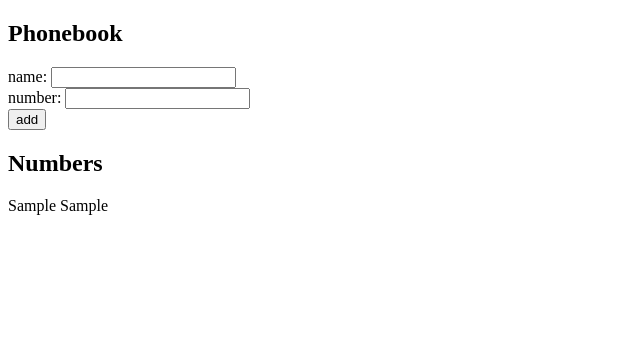
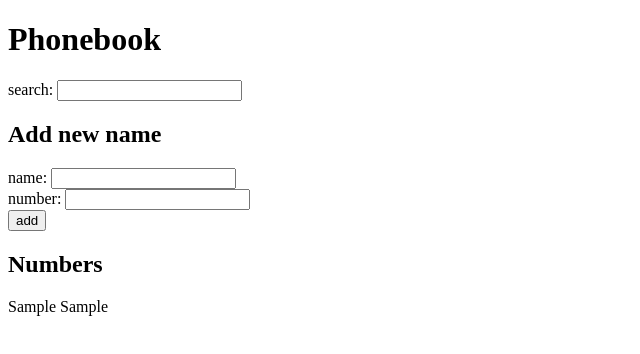
Before and after one commit to hehomm/fullstack, a React (Vite) app in the folder part2/phonebook/: page / in a window 1280 px wide. Both pictures are taken after typing "Sample", "Sample" into the empty fields and a click on the button "add". Shown: the top 354 px of the page, without its empty margins (0-640 px from the left). Built offline with nearby package versions, Linux system fonts and the light colour scheme.

Commit message:
Exercise 2.9.

```diff
--- a/part2/phonebook/src/App.jsx
+++ b/part2/phonebook/src/App.jsx
@@ -1,19 +1,41 @@
 import { useState } from 'react'
+
+const RenderNames = ({persons}) => {
+  return (
+    <div>
+      {persons.map(person => <div key={person.name} >{person.name} {person.number}</div>)}
+    </div>
+    )
+}
+
+const Display = ({ persons, search }) => {
+  // display all names if search bar is empty
+  // otherwise display search results
+  if (search==='') return <><RenderNames persons={persons}/></>
+  const re = new RegExp(`${search}`, 'i')
+  console.log('re', re);
+  const found = persons.filter(person => re.test(person.name))
+  console.log(found);
+  return <><RenderNames persons={found}/></>
+}
 
 const App = () => {
   const [persons, setPersons] = useState([])
   const [newName, setNewName] = useState('')
   const [newNumber, setNewNumber] = useState('')
+  const [search, setSearch] = useState('')
 
   const handleSubmit = (event) => {
     event.preventDefault()
     console.log(newName);
+    // check if name is already in persons
     const exists = persons.reduce((prev, current) => prev ? true : current.name===newName, false)
     console.log(exists)
     if (exists) {
       alert(`${newName} is already added to the phonebook`)
       return
     }
+    // don't allow empty name submissions
     if (newName==='') {
       alert('Enter a name')
       return
@@ -37,9 +59,21 @@ const App = () => {
     setNewNumber(num)
   }
 
+  const handleSearch = (event) => {
+    console.log(event.target.value)
+    setSearch(event.target.value)
+  }
+
   return (
     <div>
-      <h2>Phonebook</h2>
+      <h1>Phonebook</h1>
+      <form>
+        <div>
+          search: <input value={search} onChange={handleSearch}/>
+        </div>
+      </form>
+
+      <h2>Add new name</h2>
       <form onSubmit={handleSubmit}>
         <div>
           name: <input value={newName} onChange={handleNameChange}/>
@@ -52,7 +86,7 @@ const App = () => {
         </div>
       </form>
       <h2>Numbers</h2>
-      {persons.map(person => <div key={person.name} >{person.name} {person.number}</div>)}
+      <Display persons={persons} search={search}/>
     </div>
   )
 }
```
